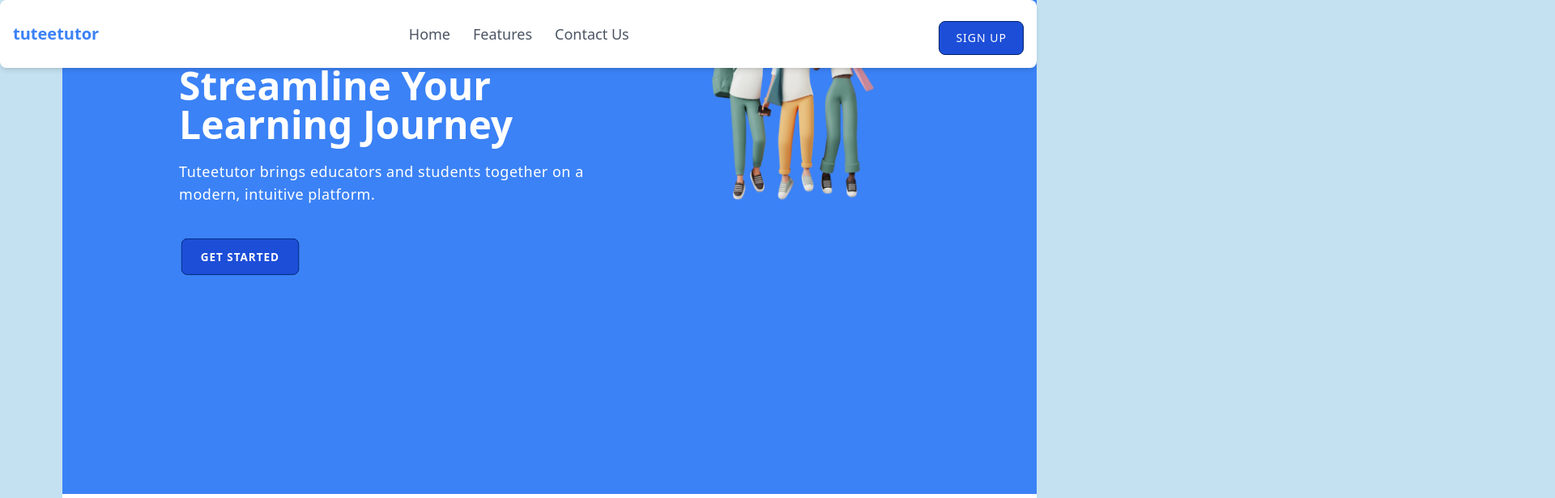
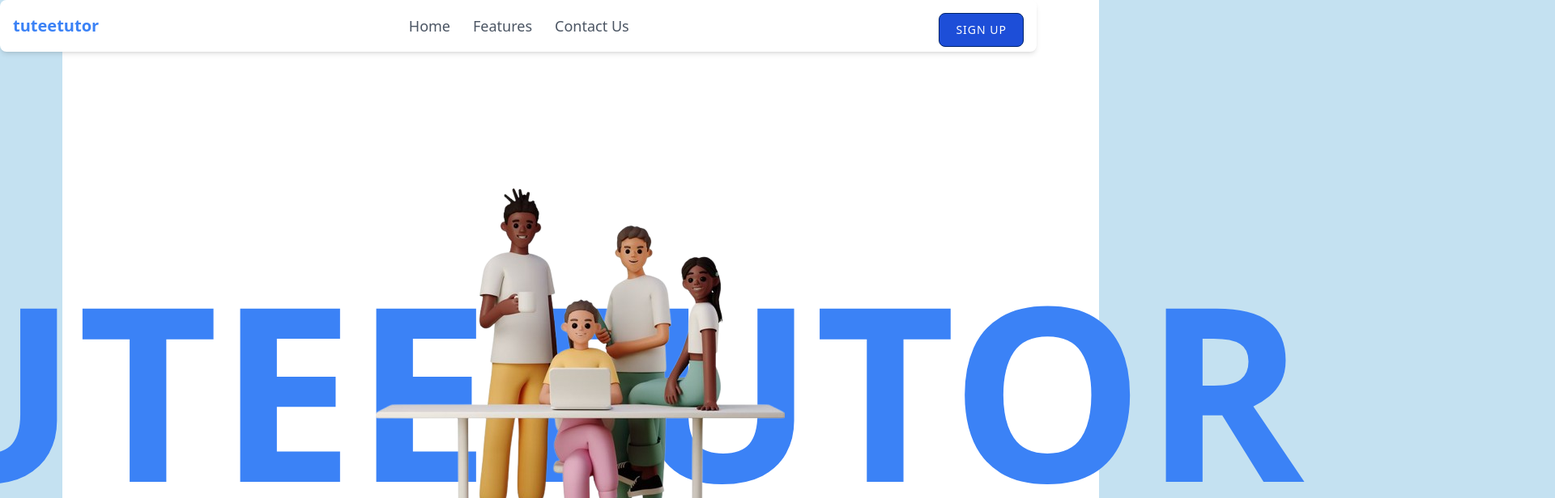
Before and after one commit to lahariSane/tuteetutor-react, a React (Create React App) app in the folder frontend/: page /landing-page in a window 1280 px wide. Shown: the top 616 px of the page at 81% size, 1920 px wide, since content can reach past the window. Built offline with nearby package versions, Linux system fonts and the light colour scheme; no server answers.

Commit message:
fixed scroll

```diff
--- a/frontend/package.json
+++ b/frontend/package.json
@@ -20,6 +20,7 @@
     "crypto-browserify": "^3.12.0",
     "dayjs": "^1.11.13",
     "dotenv": "^16.4.5",
+    "gasp": "^0.0.2",
     "gsap": "^3.12.5",
     "jwt-decode": "^4.0.0",
     "lucide-react": "^0.462.0",
--- a/frontend/src/index.css
+++ b/frontend/src/index.css
@@ -3,8 +3,9 @@
 @tailwind utilities;
 
 body {
+  width: 100%;
   overflow-y: auto;
-  /* overflow-x: hidden; */
+  overflow-x: hidden;
   margin: 0;
   font-family: -apple-system, BlinkMacSystemFont, 'Segoe UI', 'Roboto', 'Oxygen',
     'Ubuntu', 'Cantarell', 'Fira Sans', 'Droid Sans', 'Helvetica Neue',
--- a/frontend/src/pages/LandingPage.jsx
+++ b/frontend/src/pages/LandingPage.jsx
@@ -91,7 +91,7 @@ const LandingPage = () => {
   return (
     <div className="bg-white text-blue-500 font-sans">
       {/* Navbar */}
-      <nav className="navbar fixed top-0 left-0 w-full z-50 flex flex-row justify-between items-center p-4 bg-white shadow-md rounded-lg">
+      <nav className="navbar fixed top-0 left-0 w-full z-50 flex flex-row justify-between items-center p-4 bg-white shadow-md rounded-lg h-16">
         <div className="text-xl font-bold">tuteetutor</div>
         <div className="flex flex-row space-x-7">
           <a className="cursor-pointer text-lg text-gray-600 hover:text-blue-700 hover:scale-110 transition duration-300">
@@ -113,18 +113,15 @@ const LandingPage = () => {
           </button>
         </div>
       </nav>
-
+      {/* Add padding to ensure the content is not hidden */}
+      <div className="pt-20" style={{ height: "100vh" }}>
         <section className="relative h-screen flex items-center justify-center">
-        {/* Background Text Section */}
           <div className="absolute top-1/2 left-0 w-full transform -translate-y-1/2 z-0">
             <div className="scroll-text text-blue-500 font-extrabold text-[300px] whitespace-nowrap">
               TUTEETUTOR &nbsp;&nbsp;&nbsp;&nbsp; TUTEETUTOR
               &nbsp;&nbsp;&nbsp;&nbsp; TUTEETUTOR &nbsp;&nbsp;&nbsp;&nbsp;
-            {/* Repeat the text for smooth scrolling */}
             </div>
           </div>
-
-        {/* Image Section */}
           <div className="relative z-10">
             <img
               src="/images/image_1.png"
@@ -134,7 +131,7 @@ const LandingPage = () => {
           </div>
         </section>
 
-      {/* Hero Section */}
+        {/* Remaining sections */}
         <section className="relative h-screen flex items-center justify-between bg-blue-500 bg-center">
           {/* Text Section */}
           <div className="relative z-10 text-left text-white px-6 py-24 w-1/2 left-[10%]">
@@ -176,9 +173,9 @@ const LandingPage = () => {
               Empower Your Education with Tuteetutor
             </h1>
             <p className="text-lg hero-subheading">
-            Our platform offers seamless communication, streamlined assignments,
-            and personalized learning tools to ensure an engaging, productive
-            experience.
+              Our platform offers seamless communication, streamlined
+              assignments, and personalized learning tools to ensure an
+              engaging, productive experience.
             </p>
           </div>
         </section>
@@ -197,7 +194,9 @@ const LandingPage = () => {
               </p>
             </div>
             <div className="feature-card bg-gray-700 p-6 rounded-lg shadow-lg">
-            <h3 className="text-xl font-semibold mb-4">Assignment Tracking</h3>
+              <h3 className="text-xl font-semibold mb-4">
+                Assignment Tracking
+              </h3>
               <p className="text-gray-400">
                 Manage and track assignments efficiently.
               </p>
@@ -211,6 +210,7 @@ const LandingPage = () => {
           </div>
         </section>
       </div>
+    </div>
   );
 };
 
```
Also changed, not shown: 1 other file (tests, documents, lock files or other folders). Lines whose indentation alone changed are shown as unchanged.
